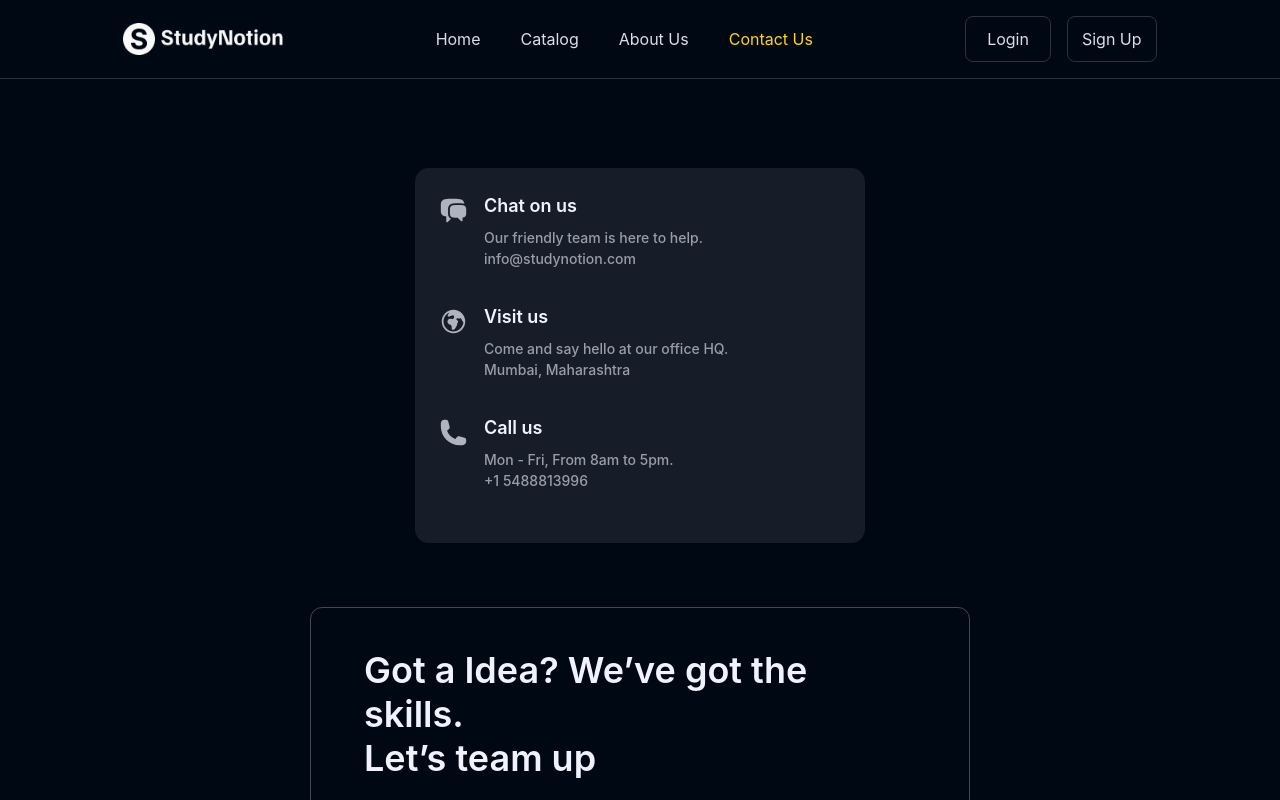
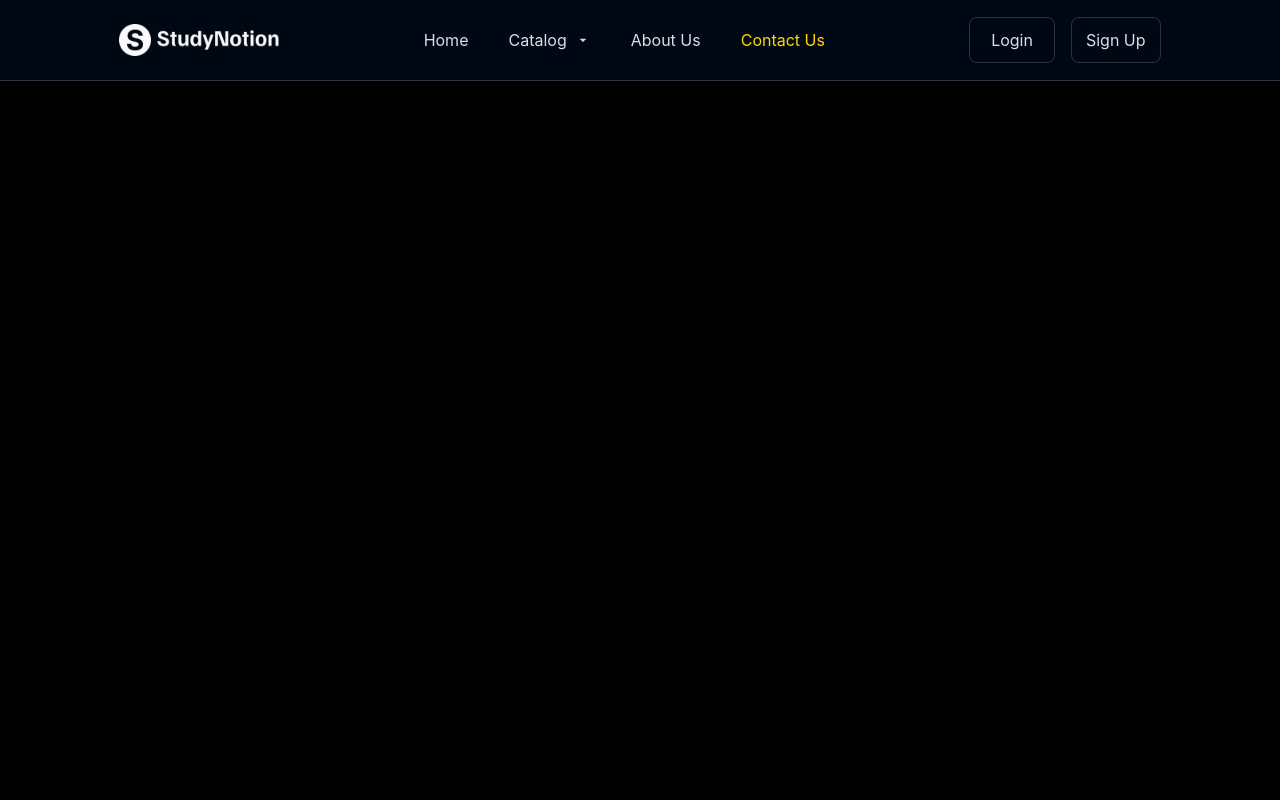
Before and after one commit to RohanVania/EdTechPlatform, a React (Create React App) app in the folder FRONTEND/: page /contact in a window 1280 px wide. Shown: the top 800 px of the page. Built offline with nearby package versions, Linux system fonts and the light colour scheme.

Commit message:
Added the Hover tabs Open

```diff
--- a/FRONTEND/src/components/AuthFormTemplate/loginForm/LoginForm.js
+++ b/FRONTEND/src/components/AuthFormTemplate/loginForm/LoginForm.js
@@ -18,7 +18,7 @@ function LoginForm({ usertype }) {
 
     const notify =()=> toast('Here is your toast')
 
-    const onSubmit = (data) => {
+    const onSubmit = async (data) => {
         console.log(errors)
         console.log("Form Data After Submitting", data)
         reset();
--- a/FRONTEND/src/components/core/Navbar.js
+++ b/FRONTEND/src/components/core/Navbar.js
@@ -1,17 +1,18 @@
 
-import React,{useState} from 'react'
+import React, { useState } from 'react'
 import { Link, useLocation } from 'react-router-dom'
 import logo from "../../assets/Logo/Logo-Full-Light.png"
 import { NavbarLinks } from '../../data/navbar-links';
 import { TfiMenu } from "react-icons/tfi";
+import { MdOutlineArrowDropDown } from "react-icons/md";
 
 function Navbar() {
     const location = useLocation();
-    const [open,setOpen]=useState(false);
+    const [open, setOpen] = useState(false);
 
     return (
         <>
-            <div id='navbar' className='tw-bg-richblack-900  tw-min-h-[79px]  tw-flex tw-items-center tw-border-b-[0.7px] tw-border-richblack-700 tw-fixed tw-top-0 tw-w-full tw-z-[999]'>
+            <div id='navbar' className='tw-bg-richblack-900  tw-min-h-[70px  tw-flex tw-items-center tw-border-b-[0.7px] tw-border-richblack-700 tw-fixed tw-top-0 tw-w-full tw-z-[999]'>
                 <nav className=' tw-w-[100%] xs:tw-w-11/12 tw-px-4 2xs:tw-px-5 xs:tw-px-4 md:tw-px-0  tw-flex navbarmd:tw-justify-between tw-justify-around tw-items-center tw-mx-auto tw-text-[16px] tw-font-[400] tw-text-richblack-25 '>
                     <div className='tw-bg-yellow-10 tw-w-[160px] tw-h-[32px] xs:tw-w-auto'>
                         <Link to="/">
@@ -21,11 +22,37 @@ function Navbar() {
                     <ul className='tw-flex tw-items-center  tw-gap-x-4 navbarmd:tw-hidden '>
                         {
                             NavbarLinks.map((el, indx) => {
-                                const activeLink = el.path === location.pathname ? 'tw-text-[#FFD60A]' : '';
-                                return <li key={`Navbar-Link-${indx}`} className={`tw-px-3 tw-py-3 ${activeLink}`}>
-                                    <Link to={el.path}>
+                                const activeLink = el.path === location.pathname ? 'tw-text-[#FFD60A] ' : '';
+                                return el.title !== 'Catalog' ?
+                                    <li key={`Navbar-Link-${indx}`} className={`tw-px-3 tw-py-3 ${activeLink}`}>
+                                        <Link to={el.path} className=''>
                                             {el.title}
                                         </Link>
+
+                                    </li> : <li key={`Navbar-Link-${indx}`} className={`tw-px-3 tw-group  tw-bg-red-40 tw tw-py-7 tw-relative ${activeLink}`}>
+                                        <div className='tw-flex tw-items-center tw-justify-between tw-gap-x-2 '>
+                                            <Link to={el.path} className='tw-flex tw-justify-between'>
+                                                {el.title}
+                                            </Link>
+                                            <MdOutlineArrowDropDown />
+                                        </div>
+                                        <div className='tw-min-w-fit tw-flex tw-flex-col tw-gap-y-1  tw-absolute tw-hidden tw-py-5 tw-px-4  tw-rounded-lg tw-bg-[#F1F2FF] tw-top-[65.1px] tw-left-[-13px] group-hover:tw-block group-hover:tw-flex group-hover:tw-flex-col group-hover:tw-gap-y-1 '>
+                                            <a className='tw-cursor-pointer '>
+                                                    <h1 className='tw-whitespace-nowrap tw-px-4 tw-py-5 tw-bg-transparent  hover:tw-bg-richblack-50 tw-rounded-lg tw-text-black'>Web Development </h1>
+                                            </a>
+                                            <a className='tw-cursor-pointer '>
+                                                    <h1 className='tw-whitespace-nowrap tw-px-4 tw-py-5 tw-bg-transparent   hover:tw-bg-richblack-50 tw-rounded-lg tw-text-black'>Web Development </h1>
+                                            </a>
+                                            <a className='tw-cursor-pointer '>
+                                                    <h1 className='tw-whitespace-nowrap tw-px-4 tw-py-5 tw-bg-transparent  hover:tw-bg-richblack-50 tw-rounded-lg tw-text-black'>Web Development Web Development Web Development </h1>
+                                            </a>
+
+
+                                            <div className='tw-bg-[#F1F2FF] tw-w-[35px] tw-h-[35px] tw-absolute tw-top-[-7px] tw-left-[82px] tw-rotate-45 tw-rounded-sm tw-z-[-1]'>
+                                            </div>
+
+                                        </div>
+
                                     </li>
                             })
                         }
@@ -60,7 +87,7 @@ function Navbar() {
                         }
                     </div>
 
-                    <div className='tw-w-[45px] tw-aspect-square tw-bg-orange-4 tw-cursor-pointer navbarmd:tw-block tw-hidden' onClick={()=>setOpen((prev)=>!prev)}>
+                    <div className='tw-w-[45px] tw-aspect-square tw-bg-orange-4 tw-cursor-pointer navbarmd:tw-block tw-hidden' onClick={() => setOpen((prev) => !prev)}>
                         <TfiMenu className='tw-w-full tw-h-full tw-object-cover tw-p-2' />
                     </div>
 
--- a/FRONTEND/src/pages/ContactPage.js
+++ b/FRONTEND/src/pages/ContactPage.js
@@ -11,7 +11,10 @@ import Footer from '../components/core/Footer'
 function ContactPage() {
     return (
         <>
-            <div className='tw-bg-richblack-900 tw-mt-[78px] tw-py-[90px]'>
+            <div className='tw-bg-black tw-h-[100vh]'>
+
+            </div>
+            {/* <div className='tw-bg-richblack-900 tw-mt-[78px] tw-py-[90px]'>
                 <div className='sm:tw-w-[90%]  tw-mx-auto '>
 
                     <div className='tw-block xs:tw-flex tw-items-center  tw-justify-evenly tw-flex-wrap xl-md:tw-space-y-0 tw-space-y-[64px]   tw-gap-x-[76px    '>
@@ -67,7 +70,7 @@ function ContactPage() {
                 </div>
             </div>
 
-            <Footer/>
+            <Footer/> */}
         </>
     )
 }
--- a/FRONTEND/src/services/operations/authFunctions.js
+++ b/FRONTEND/src/services/operations/authFunctions.js
@@ -1,5 +1,5 @@
+import {apiCaller} from "../apiconnector"
 
-
-const loginApiOperation=()=>{
-
+const loginApiOperation=async ()=>{
+    return await apiCaller('POST',)
 }
--- a/FRONTEND/src/slices/profileSlice.js
+++ b/FRONTEND/src/slices/profileSlice.js
@@ -0,0 +1,12 @@
+const { createSlice } = require("@reduxjs/toolkit")
+
+
+const initiState={
+
+}
+
+const profile=createSlice({
+    name:'profileslice',
+    initialState:initiState,
+
+})
--- a/FRONTEND/src/store.js
+++ b/FRONTEND/src/store.js
@@ -24,7 +24,7 @@ export {store}
  *
  * 3. Create a slice using the createSlice method
  *    ( Slice is a function that accepts object that consists of name,initial state, reducer object)
- *    It is a ollection of redux reducer logic and action for a single feature in your app ( Single kind of data)
+ *    It is a collection of redux reducer logic and action for a single feature in your app ( Single kind of data)
  *    typically defined in a single file.
  *
  *  4. Inside the Create Slice Reducer we write all the actions and export it one by one
```
Lines whose indentation alone changed are shown as unchanged.
